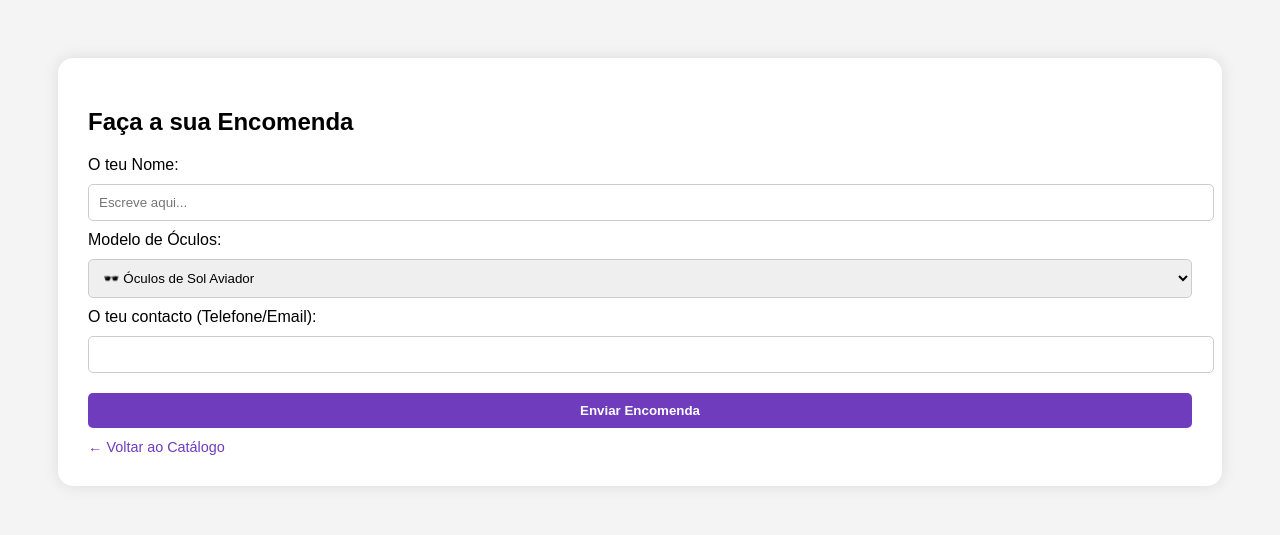
After one commit to luciasantos3108/super_oculos, a Flask app: page /encomenda in a window 1280 px wide. The commit adds this page. Shown: the top 535 px of the page. Run offline with Flask 3, Linux system fonts and the light colour scheme.

Commit message:
Botoes de encomenda finalizados

```diff
--- a/app.py
+++ b/app.py
@@ -10,6 +10,24 @@ def home():
 @app.route("/produtos")
 def produtos():
     return render_template("produtos.html")
+from flask import request # Adiciona 'request' no topo onde tens o Flask
+
+@app.route("/encomenda")
+def encomenda():
+    return render_template("encomenda.html")
+
+@app.route("/enviar", methods=["POST"])
+def enviar():
+    # Aqui o Python recebe o que o cliente escreveu
+    nome = request.form.get("nome")
+    modelo = request.form.get("modelo")
+    contacto = request.form.get("contacto")
+
+    # Por agora, vamos apenas mostrar uma mensagem de sucesso
+    return f"<h1>Obrigado, {nome}!</h1><p>Recebemos o seu pedido para o modelo {modelo}. Entraremos em contacto para {contacto}.</p><a href='/'>Voltar ao Início</a>"
 if __name__ == "__main__":
     port = int(os.environ.get("PORT", 5000))
     app.run(host="0.0.0.0", port=port)
+@app.route("/encomenda")
+def encomenda():
+    return render_template("encomenda.html")
--- /dev/null
+++ b/templates/encomenda.html
@@ -0,0 +1,35 @@
+<!DOCTYPE html>
+<html lang="pt">
+<head>
+    <meta charset="UTF-8">
+    <title>Encomendar Óculos</title>
+    <style>
+        body { font-family: Arial, sans-serif; text-align: center; background-color: #f4f4f4; padding: 50px; }
+        .form-container { background: white; padding: 30px; border-radius: 15px; display: inline-block; box-shadow: 0 0 15px rgba(0,0,0,0.1); text-align: left; }
+        input, select, button { width: 100%; padding: 10px; margin: 10px 0; border-radius: 5px; border: 1px solid #ccc; }
+        button { background-color: #6e3cbc; color: white; font-weight: bold; cursor: pointer; border: none; }
+        button:hover { background-color: #5a32a3; }
+    </style>
+</head>
+<body>
+    <div class="form-container">
+        <h2>Faça a sua Encomenda</h2>
+        <form action="/enviar" method="POST">
+            <label>O teu Nome:</label>
+            <input type="text" name="nome" placeholder="Escreve aqui..." required>
+
+            <label>Modelo de Óculos:</label>
+            <select name="modelo">
+                <option value="Aviador">🕶️ Óculos de Sol Aviador</option>
+                <option value="Modernos">👓 Óculos de Leitura Modernos</option>
+            </select>
+
+            <label>O teu contacto (Telefone/Email):</label>
+            <input type="text" name="contacto" required>
+
+            <button type="submit">Enviar Encomenda</button>
+        </form>
+        <a href="/produtos" style="color: #6e3cbc; text-decoration: none; font-size: 0.9em;">← Voltar ao Catálogo</a>
+    </div>
+</body>
+</html>
--- a/templates/produtos.html
+++ b/templates/produtos.html
@@ -20,14 +20,14 @@
             <p><strong>🕶️ Óculos de Sol Aviador</strong></p>
             <p>Preço: 49,90€</p>
         </div>
-
+       <a href="/encomenda" style="background-color: #6e3cbc; color: white; padding: 10px 20px; text-decoration: none; border-radius: 5px; display: inline-block; margin-top: 10px;">Encomendar Agora</a>
         <hr>
 
         <div class="produto">
             <img src="{{ url_for('static', filename='images/oculos2.png') }}" width="200" alt="Óculos 2">
             <p><strong>👓 Óculos de Leitura Modernos</strong></p>
             <p>Preço: 29,90€</p>
-        </div>
+ <a href="/encomenda" style="background-color: #6e3cbc; color: white; padding: 10px 20px; text-decoration: none; border-radius: 5px; display: inline-block;">Encomendar Este Modelo</a>
     </div>
 
     <a href="/" class="btn-voltar">← Voltar ao Início</a>
```
